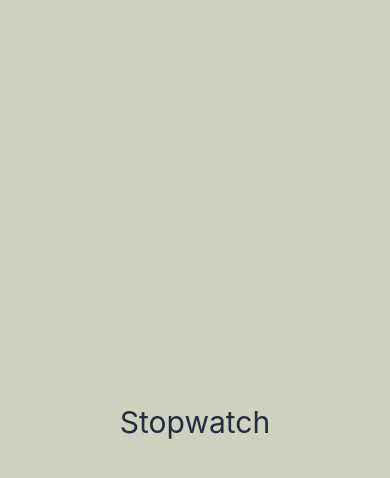
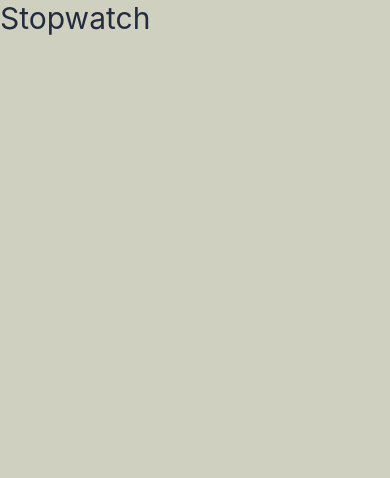
Before and after one commit to thekrprince/stopwatch-timer, a React Native app: screen / in a window 390 px wide. Shown: the top 478 px of the page. Built offline with nearby package versions, Linux system fonts and the light colour scheme; what native-base would draw is missing.

Commit message:
added SafeAreaView and react-native-web package to run app on web

```diff
--- a/App.js
+++ b/App.js
@@ -1,11 +1,10 @@
 import { StatusBar } from 'expo-status-bar';
 import { NativeBaseProvider } from 'native-base';
 import { StyleSheet, Text, View, useColorScheme } from 'react-native';
-import { SafeAreaProvider } from 'react-native-safe-area-context';
+import { SafeAreaProvider, SafeAreaView } from 'react-native-safe-area-context';
 
 export default function App() {
   const colorScheme = useColorScheme();
-  console.log(colorScheme);
 
   const themeTextStyle =
     colorScheme === 'light' ? styles.lightThemeText : styles.darkThemeText;
@@ -14,25 +13,24 @@ export default function App() {
 
   return (
     <SafeAreaProvider>
+      <SafeAreaView style={{ flex: 1 }}>
         <NativeBaseProvider>
           <View style={[styles.container, themeBgStyle]}>
             <Text style={[styles.heading, themeTextStyle]}>Stopwatch</Text>
             <StatusBar style="auto" />
           </View>
         </NativeBaseProvider>
+      </SafeAreaView>
     </SafeAreaProvider>
   );
 }
 
 const styles = StyleSheet.create({
   container: {
-    flex: 1,
-    backgroundColor: '#fff',
-    alignItems: 'center',
-    justifyContent: 'center',
+    height: '100%',
   },
   heading: {
-    fontSize: '30px',
+    fontSize: 30,
   },
   lightThemeText: {
     color: '#242c40',
--- a/package.json
+++ b/package.json
@@ -15,7 +15,9 @@
     "native-base": "^3.4.28",
     "react": "18.2.0",
     "react-native": "0.71.6",
-    "react-native-safe-area-context": "4.5.0"
+    "react-native-safe-area-context": "4.5.0",
+    "react-native-web": "~0.18.10",
+    "@expo/webpack-config": "^18.0.1"
   },
   "devDependencies": {
     "@babel/core": "^7.20.0"
```
Also changed, not shown: components/timer.js (added, +19 -0 lines), 1 other file (tests, documents, lock files or other folders). Lines whose indentation alone changed are shown as unchanged.
